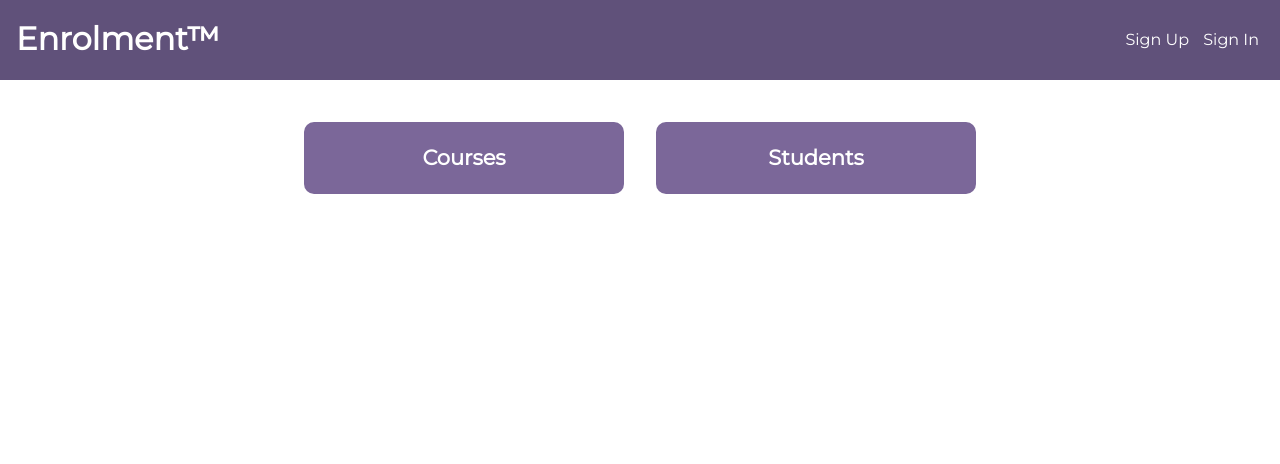
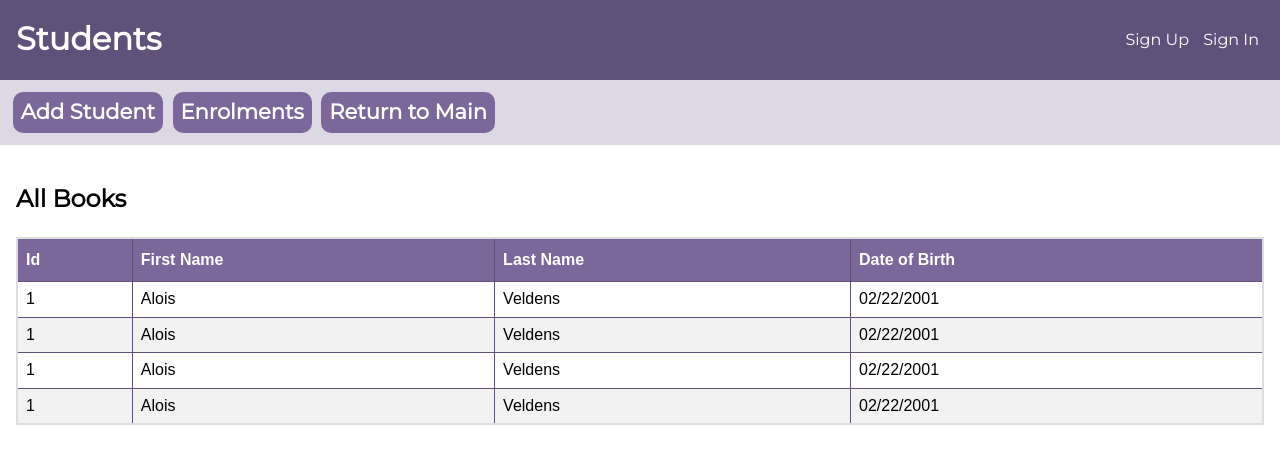
Before and after one commit to mihneacojocaru/EnrolmentExpress, a plain HTML site: page Client/index.html in a window 1280 px wide. Drawn offline with Linux system fonts and the light colour scheme.

Commit message:
frontent students

```diff
--- a/Client/Js/View/ViewHome.js
+++ b/Client/Js/View/ViewHome.js
@@ -18,7 +18,8 @@ export default class ViewHome{
                 this.pageBuilder('Courses');
                 this.courses();
             }else if(obj.id == 'students'){
-                console.log('students');
+                this.pageBuilder('Students');
+                this.students();
             }else if(obj.id == 'goBack'){
                 this.pageBuilder('Enrolment&#x2122;');
                 this.homePage();
@@ -57,8 +58,8 @@ export default class ViewHome{
                                 </div>
                             </div>`;
         main.addEventListener('click',this.eventHandler);
-        // let btn = document.getElementById('courses');
-        // btn.click();
+        let btn = document.getElementById('students');
+        btn.click();
     }
 
     courses = () => {
@@ -115,4 +116,61 @@ export default class ViewHome{
                             </div>`;
         main.addEventListener('click',this.eventHandler);
     }
+
+    students = () => {
+        let main = document.querySelector('main');
+        main.innerHTML = '';
+        main.innerHTML = `
+                            <div class="fcnBtn">
+                                <div class="navBtn">
+                                    <h2>Add Student</h2>
+                                </div>
+                                <div class="navBtn">
+                                    <h2>Enrolments</h2>
+                                </div>
+                                <div id="goBack" class="navBtn">
+                                    <h2 id="goBack">Return to Main</h2>
+                                </div>
+                            </div>
+                            <div class="students-table">
+                                <h2>All Books</h2>
+                                <table>
+                                    <thead>
+                                        <th>Id</th>
+                                        <th>First Name</th>
+                                        <th>Last Name</th>
+                                        <th>Date of Birth</th>
+                                    </thead>
+                                    <tbody>
+                                        <tr>
+                                            <td>1</td>
+                                            <td>Alois</td>
+                                            <td>Veldens</td>
+                                            <td>02/22/2001</td>
+                                        </tr>
+                                        <tr>
+                                            <td>1</td>
+                                            <td>Alois</td>
+                                            <td>Veldens</td>
+                                            <td>02/22/2001</td>
+                                        </tr>
+                                        <tr>
+                                            <td>1</td>
+                                            <td>Alois</td>
+                                            <td>Veldens</td>
+                                            <td>02/22/2001</td>
+                                        </tr>
+                                        <tr>
+                                            <td>1</td>
+                                            <td>Alois</td>
+                                            <td>Veldens</td>
+                                            <td>02/22/2001</td>
+                                        </tr>
+                                    </tbody>
+                                </table>
+                            </div>
+                                `;
+        main.addEventListener('click', this.eventHandler);
+    }
+
 }
--- /dev/null
+++ b/Client/Style/scss/components/_studentsTable.scss
@@ -0,0 +1,67 @@
+.students-table{
+    margin: 1em;
+    h2{
+        margin: 1em 0;
+    }
+    table {
+        font-family: Arial, Helvetica, sans-serif;
+        border-collapse: collapse;
+        border: 2px solid #ddd;
+        border-radius: 10px;
+        background-color: #f2f2f2;
+        padding: 20px;
+        width: 100%;
+      }
+
+      td,
+      th {
+        border: 1px solid $themeOrangeAccent;
+        padding: 8px;
+      }
+
+      td:nth-child(6){
+          text-align: center;
+          button{
+              padding: 5px;
+              margin: 2px;
+              color: white;
+              border: 1px solid $font-color-7;
+              border-radius: 5px;
+              &:hover{
+                  cursor: pointer;
+                  box-shadow: 1px 1px 5px black;
+              }
+              &:first-child{
+                  background-color: $font-color-6;
+              }
+              &:nth-child(2){
+                  background-color: $themeOrange;
+              }
+              &:active{
+                  color: $font-color-4;
+                  background-color: $primary-background;
+              }
+
+          }
+      }
+
+      tr:nth-child(even) {
+        background-color: #f2f2f2;
+      }
+      tr:nth-child(odd) {
+        background-color: #fff;
+      }
+
+      tr:hover {
+        background-color: #ddd;
+      }
+
+      th {
+        padding-top: 12px;
+        padding-bottom: 12px;
+        text-align: left;
+        background-color: $themeOrange;
+        color: white;
+      }
+
+}
--- a/Client/Style/scss/style.scss
+++ b/Client/Style/scss/style.scss
@@ -12,4 +12,4 @@ Components
 
 @import "./layout/nav", "./layout/main";
 
-@import "./components/mainPage", "./components/courses", './components/courseDetails';
+@import "./components/mainPage", "./components/courses", './components/courseDetails', "./components/studentsTable";
```
Also changed, not shown: Client/Style/css/style.css, 1 other file.
